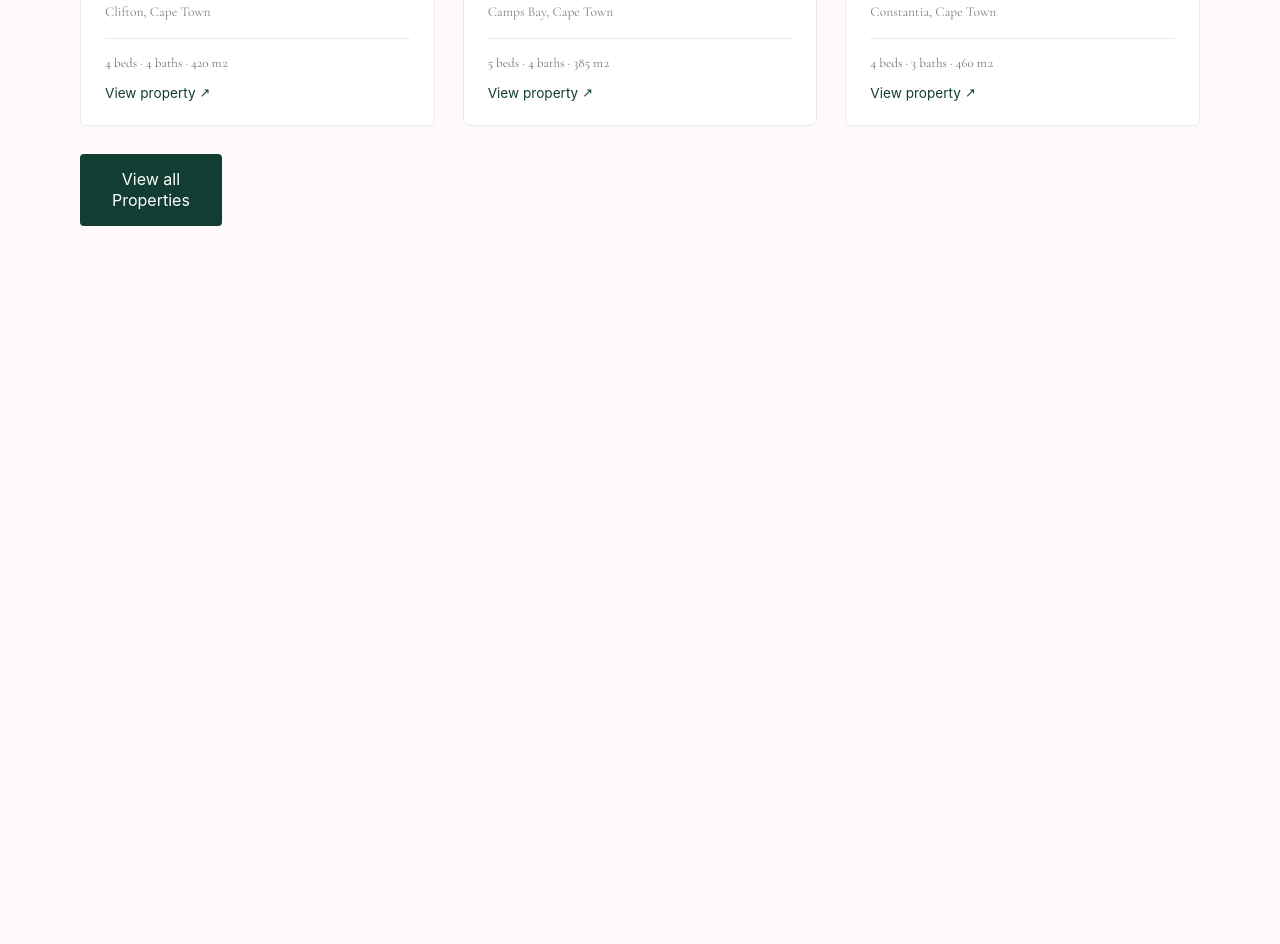
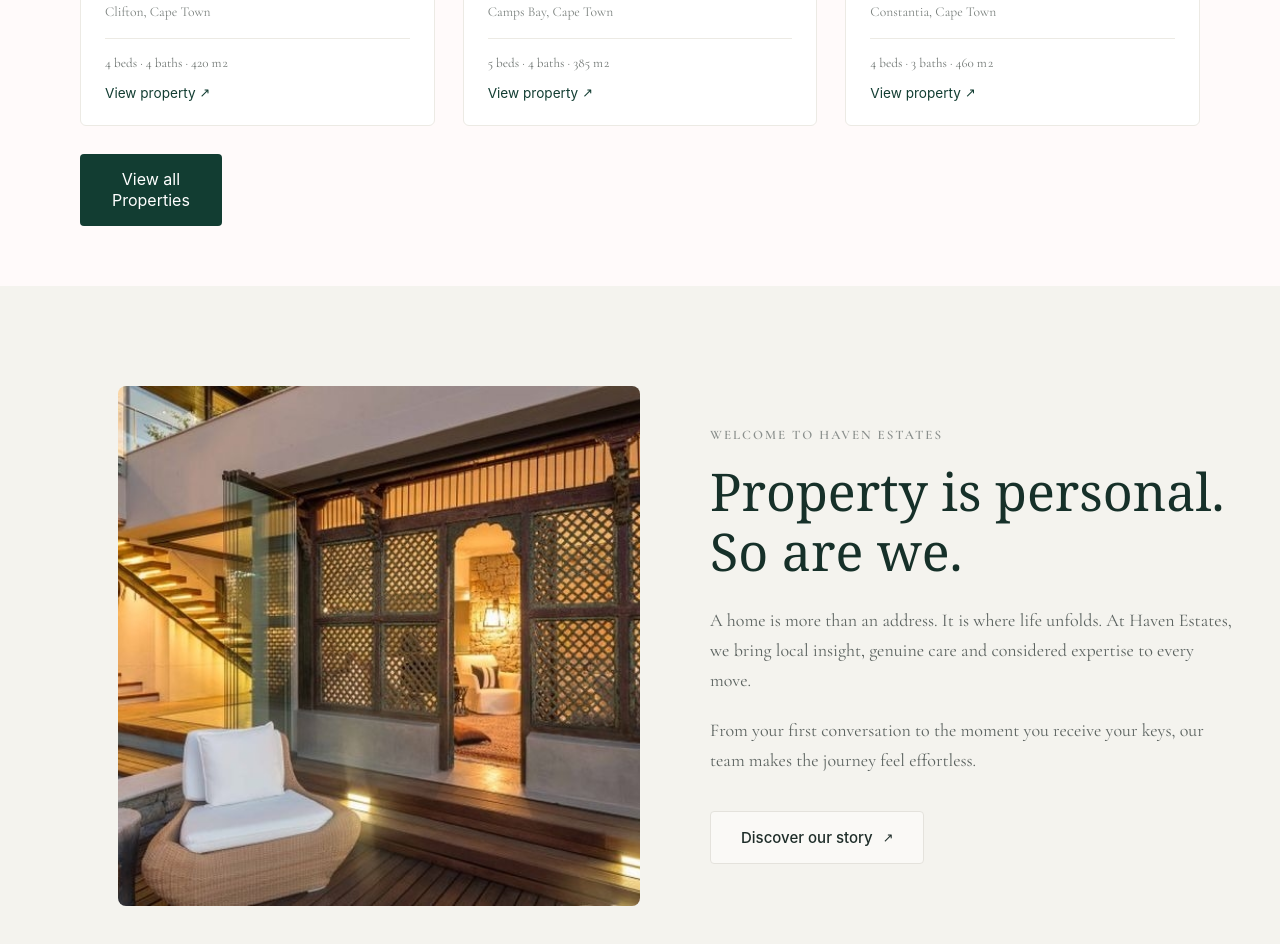
Before and after one commit to Freddy-XTL/Haven-Estates, a plain HTML site: page index.html in a window 1280 px wide. Shown: the part 1409-2353 px from the top of the page. Before the commit the page ends 1695 px from the top, so only its background shows below. Drawn offline with nearby package versions, Linux system fonts and the light colour scheme.

Commit message:
Added discover section

```diff
--- a/css/styles.css
+++ b/css/styles.css
@@ -319,3 +319,90 @@ a {
 .property-box a {
     color: white;
 }
+
+.discover-section {
+    padding: 100px 60px;
+    background-color: #f4f3ee;
+}
+
+.discover-container {
+    width: 90%;
+    max-width: 1400px;
+    margin: 0 auto;
+    display: grid;
+    grid-template-columns: 50% 50%;
+    gap: 70px;
+    align-items: center;
+}
+
+.discover-display-image {
+    width: 100%;
+    height: 520px;
+    border-radius: 8px;
+    overflow: hidden;
+}
+
+.discover-display-image img {
+    width: 100%;
+    height: 100%;
+    object-fit: cover;
+    display: block;
+}
+
+.discover-content {
+    width: 100%;
+}
+
+.discover-eyebrow {
+    font-size: 13px;
+    font-weight: 600;
+    letter-spacing: 2px;
+    text-transform: uppercase;
+    color: #8a8f8c;
+    margin: 0 0 18px 0;
+}
+
+.discover-content h2 {
+    font-family: Georgia, "Times New Roman", serif;
+    font-size: 52px;
+    font-weight: 400;
+    line-height: 60px;
+    color: #163029;
+    margin: 0 0 24px 0;
+}
+
+.discover-description {
+    font-size: 18px;
+    line-height: 30px;
+    color: #5c6360;
+    margin: 0 0 20px 0;
+}
+
+.discover-btn {
+    display: inline-flex;
+    align-items: center;
+    gap: 10px;
+    margin-top: 16px;
+    padding: 16px 30px;
+    background-color: #faf9f6;
+    border: 1px solid #e4e2dc;
+    border-radius: 4px;
+    color: #1e2d29;
+    font-size: 15px;
+    font-weight: 500;
+    text-decoration: none;
+}
+
+.discover-btn:hover {
+    background-color: #ffffff;
+    border-color: #c9c6be;
+}
+
+.discover-btn .arrow {
+    font-size: 0.8rem;
+    transition: transform 0.2s ease;
+}
+
+.discover-btn:hover .arrow {
+    transform: translate(2px, -2px);
+}
--- a/index.html
+++ b/index.html
@@ -159,6 +159,32 @@
     </div>
 </div>
         </section>
+
+        <section class="discover-section">
+            <div class="discover-container">
+                <div class="discover-display-image">
+                    <img src="/images/sunset-views-villa-clifton-5ef1bd0130840.jpg" alt="Sunset views villa in Clifton">
+                </div>
+
+                <div class="discover-content">
+                    <p class="discover-eyebrow">WELCOME TO HAVEN ESTATES</p>
+
+                    <h2>Property is personal.<br>So are we.</h2>
+
+                    <p class="discover-description">
+                        A home is more than an address. It is where life unfolds. At Haven Estates, we bring local insight, genuine care and considered expertise to every move.
+                    </p>
+
+                    <p class="discover-description">
+                        From your first conversation to the moment you receive your keys, our team makes the journey feel effortless.
+                    </p>
+
+                    <a href="discover.html" class="discover-btn">
+                        Discover our story <span class="arrow">&#8599;</span>
+                    </a>
+                </div>
+            </div>
+        </section>
     </main>
 </body>
 </html>
```
